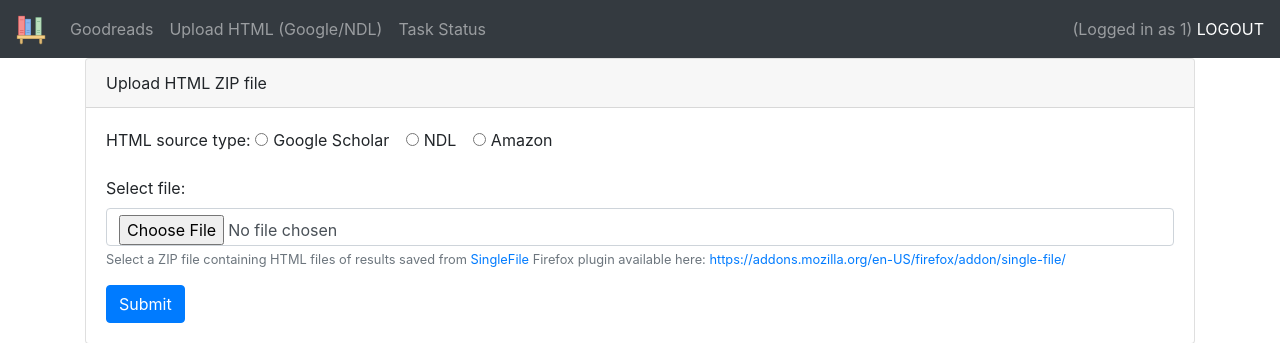
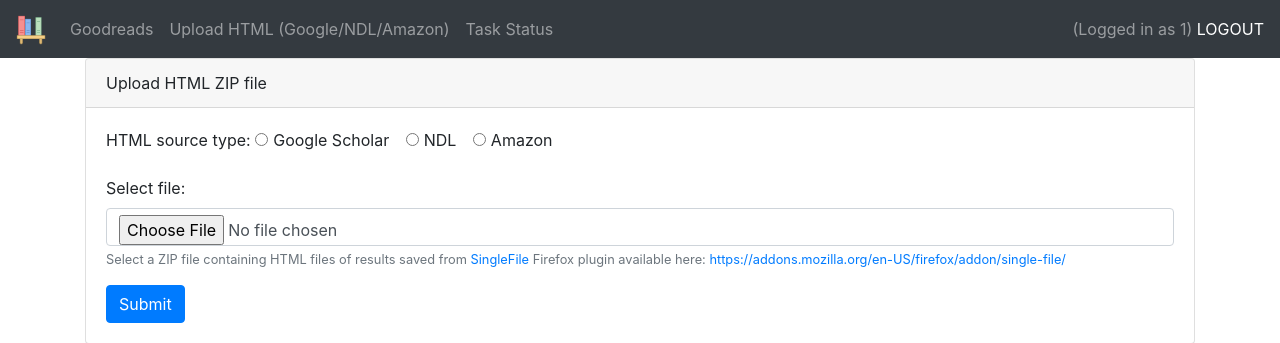
Before and after one commit to bsodhi/books_scraper, a Flask app: page /gs in a window 1280 px wide. Shown: the top 343 px of the page. Run offline with Flask 2, Linux system fonts and the light colour scheme; the visitor is signed in with stand-in values (Sample User, id 1); parts of the project's set-up code (start-up, migrations or seed data) failed here and were passed over; some libraries are stand-ins or nearby versions.

Commit message:
Added Amazon

```diff
--- a/webapp/templates/secure_base.html
+++ b/webapp/templates/secure_base.html
@@ -16,7 +16,7 @@
   <div class="collapse navbar-collapse" id="navbarNavAltMarkup">
     <div class="navbar-nav mr-auto">
       <a class="nav-item nav-link" href="/gr">Goodreads</a>
-      <a class="nav-item nav-link" href="/gs">Upload HTML (Google/NDL)</a>
+      <a class="nav-item nav-link" href="/gs">Upload HTML (Google/NDL/Amazon)</a>
       <a class="nav-item nav-link" href="/status">Task Status</a>
       <!-- <a class="nav-item nav-link" href="/fuzz">Fuzzy Match</a> -->
     </div>
```
